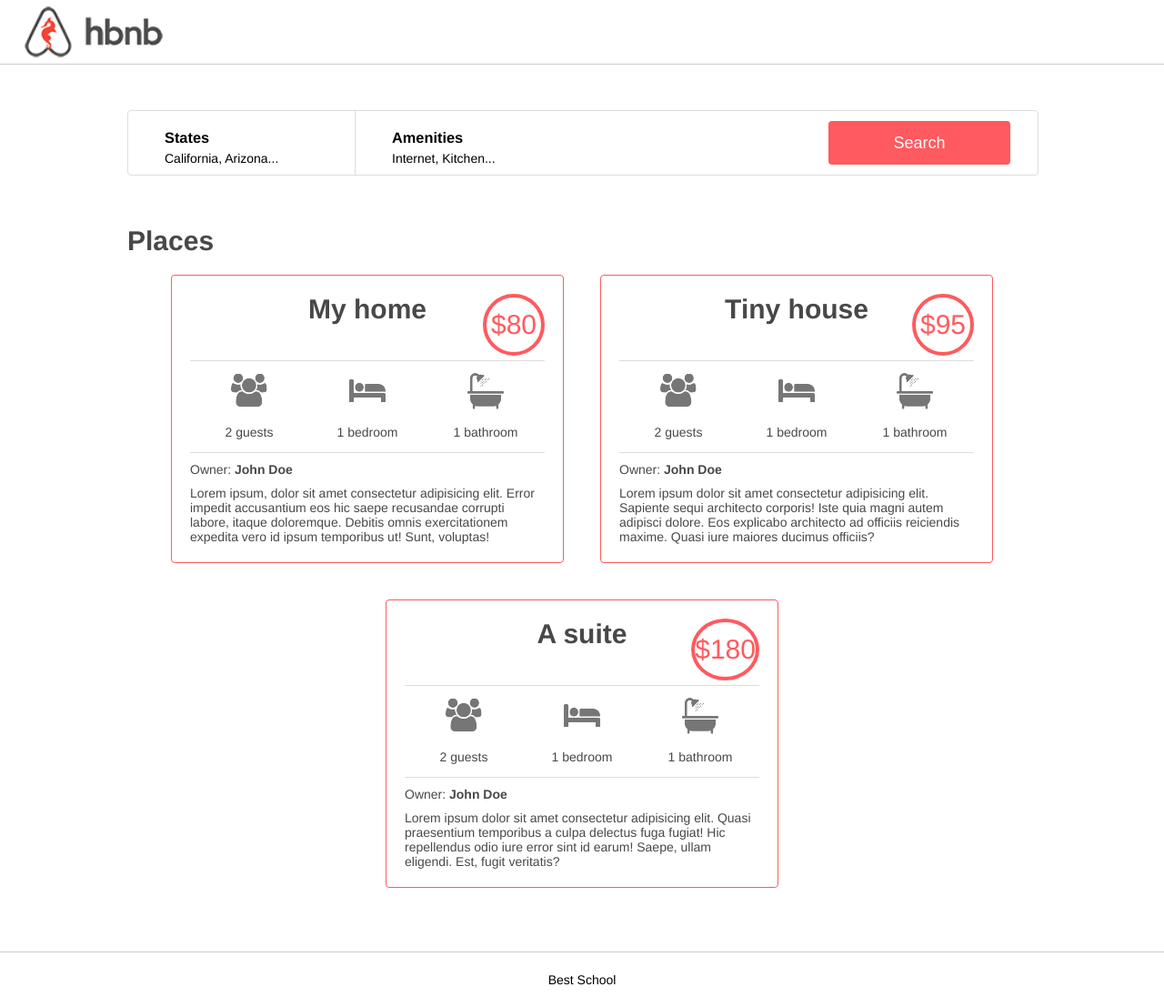
After one commit to hima890/AirBnB_clone_v2, a Flask app: template web_flask/templates/100-hbnb.html in a window 1280 px wide. The commit adds this page. Shown: the whole page at 91% size. Run offline with Flask 3, Linux system fonts and the light colour scheme; the template is opened without the code that fills it, so the values that code supplies are empty.

Commit message:
bugFix/css-2

```diff
--- a/web_flask/models/engine/db_storage.py
+++ /dev/null
@@ -1 +0,0 @@
-#!/usr/bin/python3
--- a/web_flask/models/engine/file_storage.py
+++ /dev/null
@@ -1 +0,0 @@
-#!/usr/bin/python3
--- a/web_flask/models/state.py
+++ /dev/null
@@ -1 +0,0 @@
-#!/usr/bin/python3
--- a/web_flask/static/styles/3-footer.css
+++ b/web_flask/static/styles/3-footer.css
@@ -6,7 +6,6 @@ footer {
     position: absolute;
     display: grid;
     text-align: center;
-    bottom: 0;
 }
 
 footer span {
--- a/web_flask/static/styles/4-common.css
+++ b/web_flask/static/styles/4-common.css
@@ -4,6 +4,7 @@ body {
     color: #484848;
     font-size: 14px;
     font-family: Circular,"Helvetica Neue",Helvetica,Arial,sans-serif;
+    height: 100%;
 }
 
 .container {
--- /dev/null
+++ b/web_flask/static/styles/8-places.css
@@ -0,0 +1,185 @@
+.filters {
+    color: white;
+    height: 70px;
+    width: 100%;
+    border: 1px solid #DDDDDD;
+    border-radius: 4px;
+    position: relative;
+}
+
+.filters button {
+    font-size: 18px;
+    background-color:  #FF5A5F;
+    color:  #FFFFFF;
+    height: 48px;
+    width: 20%;
+    border: 0px solid white;
+    border-radius: 4px;
+    position: absolute;
+    right: 30px; /* 30px from the right border */
+    top: 50%;
+    transform: translateY(-50%); /* Center vertically */
+}
+
+.locations, .amenities {
+    height: 100%;
+    width: 25%;
+    color: black;
+    text-align: left;
+    position: relative;
+    flex: 1; /* Allow them to grow equally */
+    display: flex;
+    flex-direction: column; /* Ensure content is stacked vertically */
+    box-sizing: border-box;
+}
+
+.locations {
+    border-right: 1px solid #dddddd;
+    float: left;
+}
+
+.head3 {
+    font-weight: 600;
+    margin: 20px 10px 0px 40px;
+}
+
+.head4 {
+    font-weight: 400;
+    font-size: 14px;
+    margin: 5px 10px 0px 40px;
+}
+
+.popover {
+    display: none;
+    background-color: #FAFAFA;
+    width: 100%;
+    border: 1px solid #DDDDDD;
+    border-radius: 4px;
+    margin-top: 10px;
+    position: relative;
+    list-style: none;
+    padding: 20px;
+    box-sizing: border-box;
+}
+
+
+.popover ul {
+    list-style: none;
+    text-align: left;
+    padding-left: 10px;
+}
+
+.popover li {
+    margin: 2px 0px 5px 0px;
+    list-style: none;
+    padding-left: 20px;
+    display: block;
+    grid-row-gap: 4px;
+}
+
+.popover h2 {
+    font-size: 16px;
+    margin-bottom: 0px;
+}
+
+div:hover > .popover {
+    display: block;
+    cursor: pointer;
+}
+.places {
+    margin-top: 30px;
+    display: flex;
+    flex-wrap: wrap;
+    justify-content: center;
+}
+
+.places h1 {
+    font-size: 30px;
+    text-align: left;
+    width: 100%;
+    margin-bottom: 0;
+}
+
+.places article {
+    width: 390px;
+    padding: 20px;
+    margin: 20px;
+    border: 1px solid #FF5A5F;
+    border-radius: 4px;
+    display: inline-block; /* Allows horizontal stacking */
+    vertical-align: top; /* Aligns top for inline-block elements */
+    position: relative;
+}
+
+.price_by_night {
+    color: #FF5A5F;
+    border: 4px solid #FF5A5F;
+    border-radius: 100%;
+    min-width: 60px;
+    height: 60px;
+    font-size: 30px;
+    display: flex;
+    align-items: center;
+    justify-content: center;
+    position: absolute;
+    top: 20px;
+    right: 20px;
+    z-index: 1; /* Added to ensure it stays on top */
+}
+
+.places article h2 {
+    font-size: 30px;
+    text-align: center;
+    margin: 0;
+    padding-bottom: 10%;
+    position: relative; /* Ensure it is correctly positioned */
+}
+
+
+/* Information section */
+.information {
+    height: 80px;
+    border-top: 1px solid #DDDDDD;
+    border-bottom: 1px solid #DDDDDD;
+    display: flex;
+    justify-content: space-around;
+    align-items: center;
+    padding: 10px 0;
+}
+
+.information > div {
+    width: 100px;
+    text-align: center;
+}
+
+/* User section */
+.user {
+    margin: 10px auto;
+}
+
+/* Description section */
+.description {
+    margin-top: 10px;
+}
+
+.max_guest, .number_rooms, .number_bathrooms {
+    background-repeat: no-repeat;
+    width: 100px;
+    height: 100px;
+    background-position: center top;
+    line-height: 10em;
+    text-align: center;
+    margin-top: 1rem;
+}
+
+.max_guest {
+    background-image: url(../images/icon_group.png);
+
+}
+.number_rooms {
+    background-image: url(../images/icon_bed.png);
+}
+.number_bathrooms {
+    background-image: url(../images/icon_bath.png);
+
+}
--- /dev/null
+++ b/web_flask/templates/100-hbnb.html
@@ -0,0 +1,106 @@
+<!DOCTYPE html>
+<html lang="en">
+<head>
+    <meta charset="UTF-8">
+    <meta name="viewport" content="width=device-width, initial-scale=1.0">
+    <link rel="icon" type="image/png" sizes="32x32" href="images/icon.png">
+    <link rel="stylesheet" href="{{ url_for('static', filename='styles/4-common.css') }}">
+    <link rel="stylesheet" href="{{ url_for('static', filename='styles/3-header.css') }}">
+    <link rel="stylesheet" href="{{ url_for('static', filename='styles/3-footer.css') }}">
+    <link rel="stylesheet" href="{{ url_for('static', filename='styles/6-filters.css') }}">
+    <link rel="stylesheet" href="{{ url_for('static', filename='styles/8-places.css') }}">
+    <title>AirBnB</title>
+</head>
+<body >
+    <header>
+        <div class="logo"></div>
+    </header>
+    <div class="container">
+        <section class="filters">
+            <button>
+                Search
+            </button>
+            <div class="locations">
+                <h3 class="head3">
+                    States
+                </h3>
+                <h4 class="head4">
+                    California, Arizona...
+                </h4>
+                <div class="popover">
+                    <ul>
+                    {% for state in states|sort(attribute='name') %}
+                        <li>
+                          <h2>{{ state.name }}:</h2>
+                        </li>
+                    {% for city in state.cities|sort(attribute='name') %}
+                              <li>{{ city.name }}</li>
+                    {% endfor %}
+                    {% endfor %}
+                    </ul>
+                </div>
+            </div>
+            <div class="amenities">
+                <h3 class="head3">
+                    Amenities
+                </h3>
+                <h4 class="head4">
+                    Internet, Kitchen...
+                </h4>
+                <div class="popover">
+                    <ul>
+                    {% for amenity in amenities|sort(attribute='name') %}
+                        <li>{{ amenity.name }}</li>
+                    {% endfor %}
+                    </ul>
+                </div>
+            </div>
+        </section>
+        <section class="places">
+            <h1>Places</h1>
+            <article>
+                <h2>My home</h2>
+                <div class="price_by_night">$80</div>
+                <div class="information">
+                    <div class="max_guest">2 guests</div>
+                    <div class="number_rooms">1 bedroom</div>
+                    <div class="number_bathrooms">1 bathroom</div>
+                </div>
+                <div class="user">Owner: <strong>John Doe</strong></div>
+                <div class="description">Lorem ipsum, dolor sit amet consectetur adipisicing elit. Error impedit accusantium eos hic saepe recusandae corrupti labore, itaque doloremque. Debitis omnis exercitationem expedita vero id ipsum temporibus ut! Sunt, voluptas!</div>
+            </article>
+            <article>
+                <h2>Tiny house</h2>
+                <div class="price_by_night">$95</div>
+                <div class="information">
+                    <div class="max_guest">
+                        <span class="text">
+                            2 guests
+                        </span>
+                    </div>
+                    <div class="number_rooms">1 bedroom</div>
+                    <div class="number_bathrooms">1 bathroom</div>
+                </div>
+                <div class="user">Owner: <strong>John Doe</strong></div>
+                <div class="description">Lorem ipsum dolor sit amet consectetur adipisicing elit. Sapiente sequi architecto corporis! Iste quia magni autem adipisci dolore. Eos explicabo architecto ad officiis reiciendis maxime. Quasi iure maiores ducimus officiis?</div>
+            </article>
+            <article>
+                <h2>A suite</h2>
+                <div class="price_by_night">$180</div>
+                <div class="information">
+                    <div class="max_guest">2 guests</div>
+                    <div class="number_rooms">1 bedroom</div>
+                    <div class="number_bathrooms">1 bathroom</div>
+                </div>
+                <div class="user">Owner: <strong>John Doe</strong></div>
+                <div class="description">Lorem ipsum dolor sit amet consectetur adipisicing elit. Quasi praesentium temporibus a culpa delectus fuga fugiat! Hic repellendus odio iure error sint id earum! Saepe, ullam eligendi. Est, fugit veritatis?</div>
+            </article>
+        </section>
+    </div>
+    <footer >
+        <span>
+            Best School
+        </span>
+    </footer>
+</body>
+</html>
```
Also changed, not shown: web_flask/100-hbnb.py (added, +37 -0 lines), web_flask/static/images/8-places.css (added, +185 -0 lines), web_flask/static/images/icon copy.png (added), web_flask/static/images/icon_bath.png (added), web_flask/static/images/icon_bed.png (added), web_flask/static/images/icon_group.png (added), web_flask/static/images/icon_pets.png (added), web_flask/static/images/icon_tv.png (added), web_flask/static/images/icon_wifi.png (added), web_flask/static/images/logo copy.png (added).
